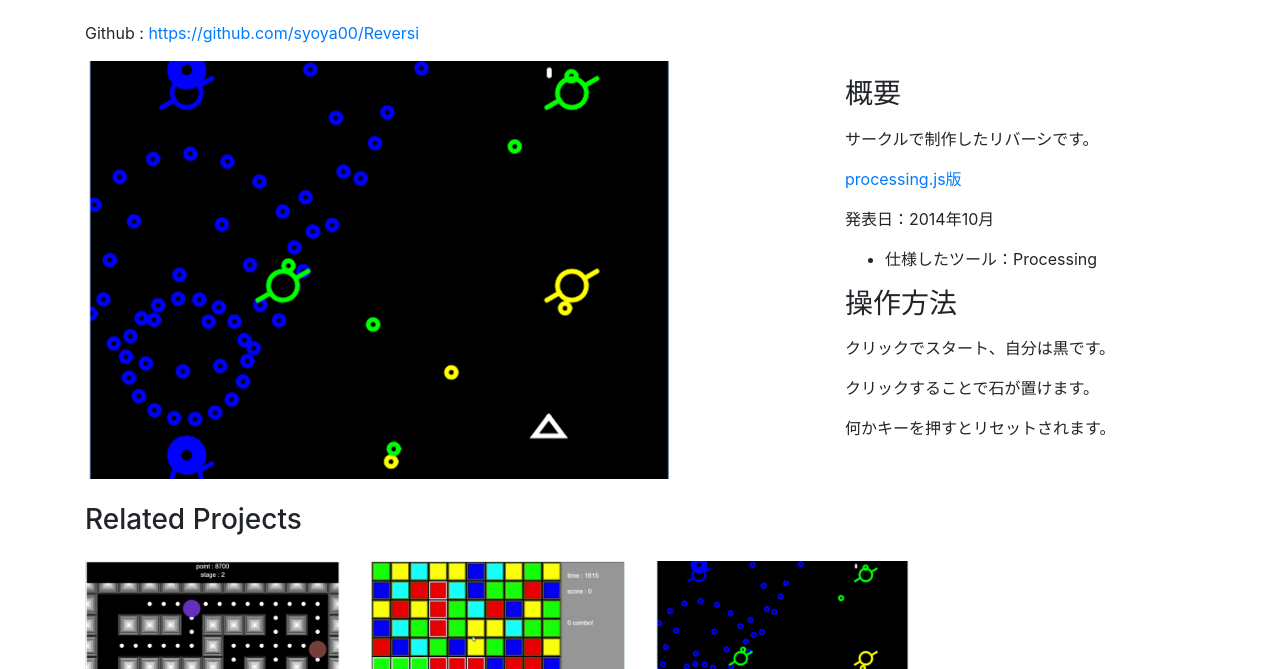
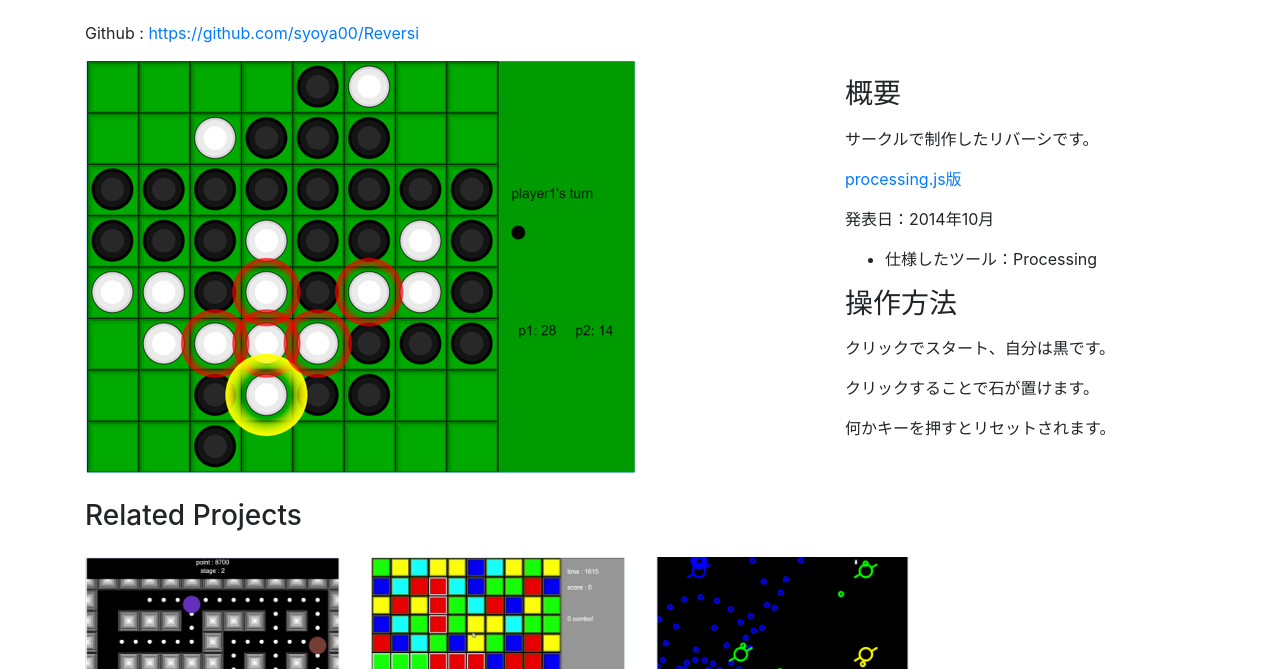
Before and after one commit to syoya00/syoya00.github.io, a website: page Reversi.html in a window 1280 px wide. Shown: the part 131-800 px from the top of the page. Drawn offline with Linux system fonts and the light colour scheme.

Commit message:
画像修正

```diff
--- a/Reversi.html
+++ b/Reversi.html
@@ -56,7 +56,7 @@
       <div class="row">
 
         <div class="col-md-8">
-            <img class="img-fluid" src="Tribion.PNG" alt="">
+            <img class="img-fluid" src="Reversi.PNG" alt="">
         </div>
 
         <div class="col-md-4">
```
